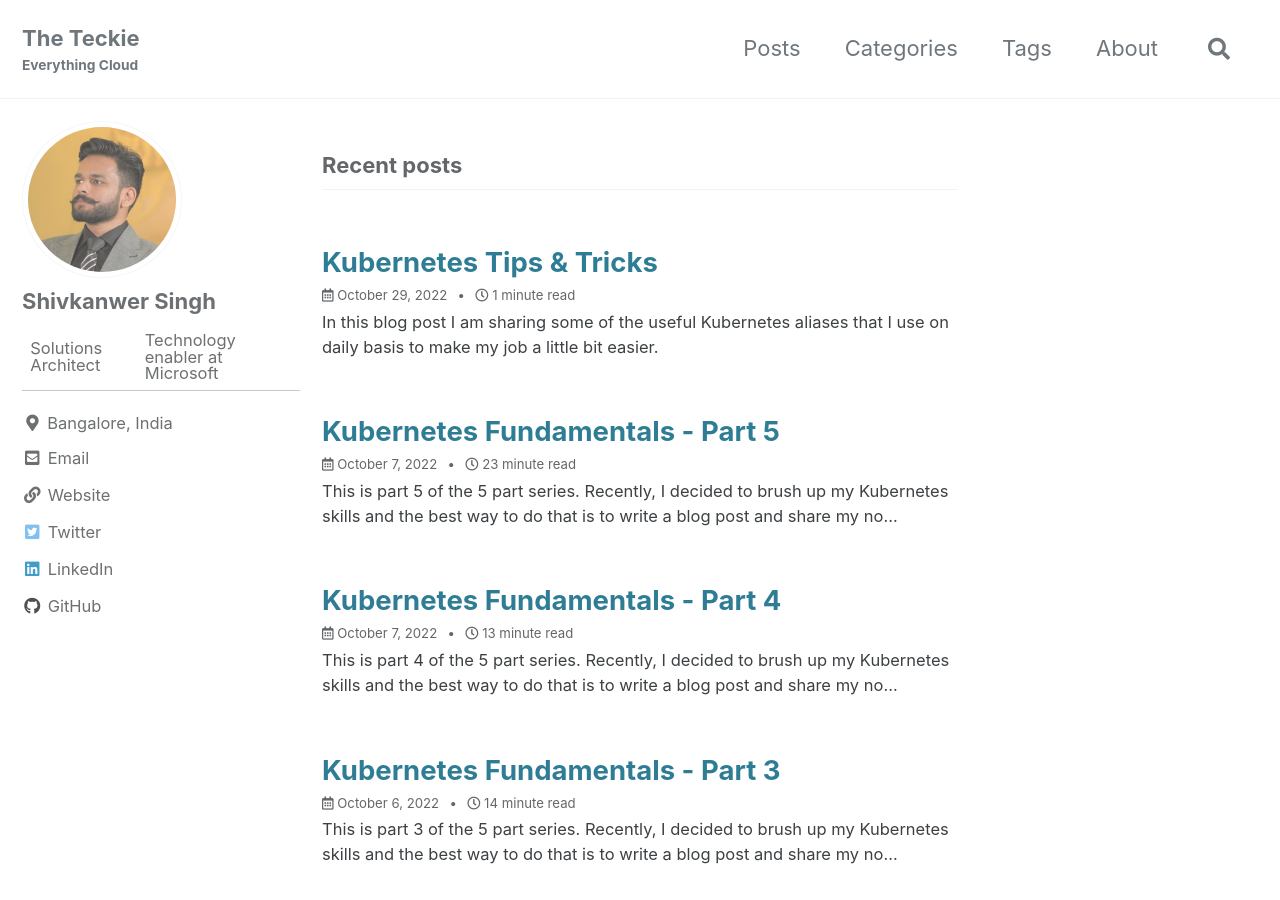
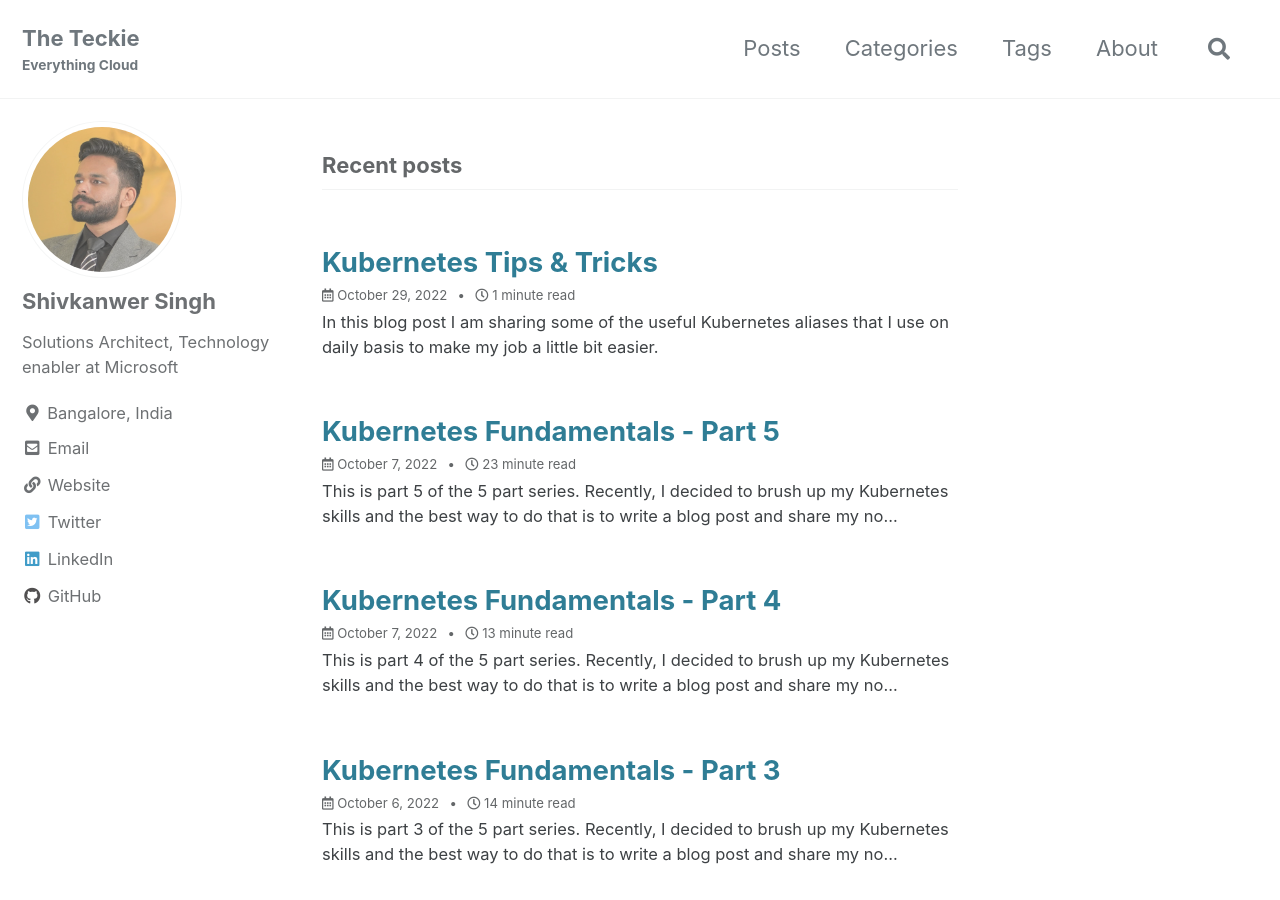
Before and after one commit to shivkanwer/shivkanwer.github.io, a Jekyll site: the page built from index.html, in a window 1280 px wide and 900 px high. Built offline with Jekyll 4.4.1, drawn with Linux system fonts in a browser that asks for light colours; cached includes are drawn as plain includes; the list of posts is cut into pages by our own code.

Commit message:
Update _config.yml

```diff
--- a/_config.yml
+++ b/_config.yml
@@ -102,7 +102,7 @@ analytics:
 author:
   name: "Shivkanwer Singh"
   avatar: "/assets/images/bio-photo.jpg"
-  bio: "Solutions Architect | Technology enabler at Microsoft"
+  bio: "Solutions Architect, Technology enabler at Microsoft"
   location: "Bangalore, India"
   email:
   links:
```
